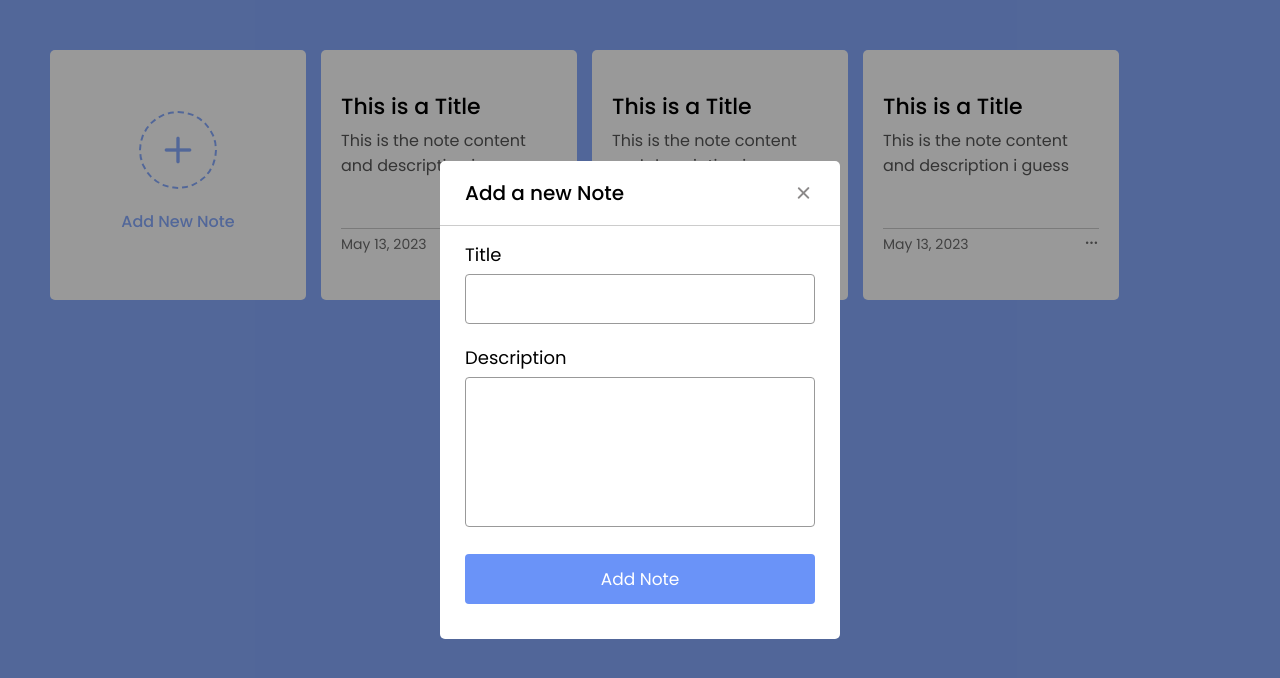
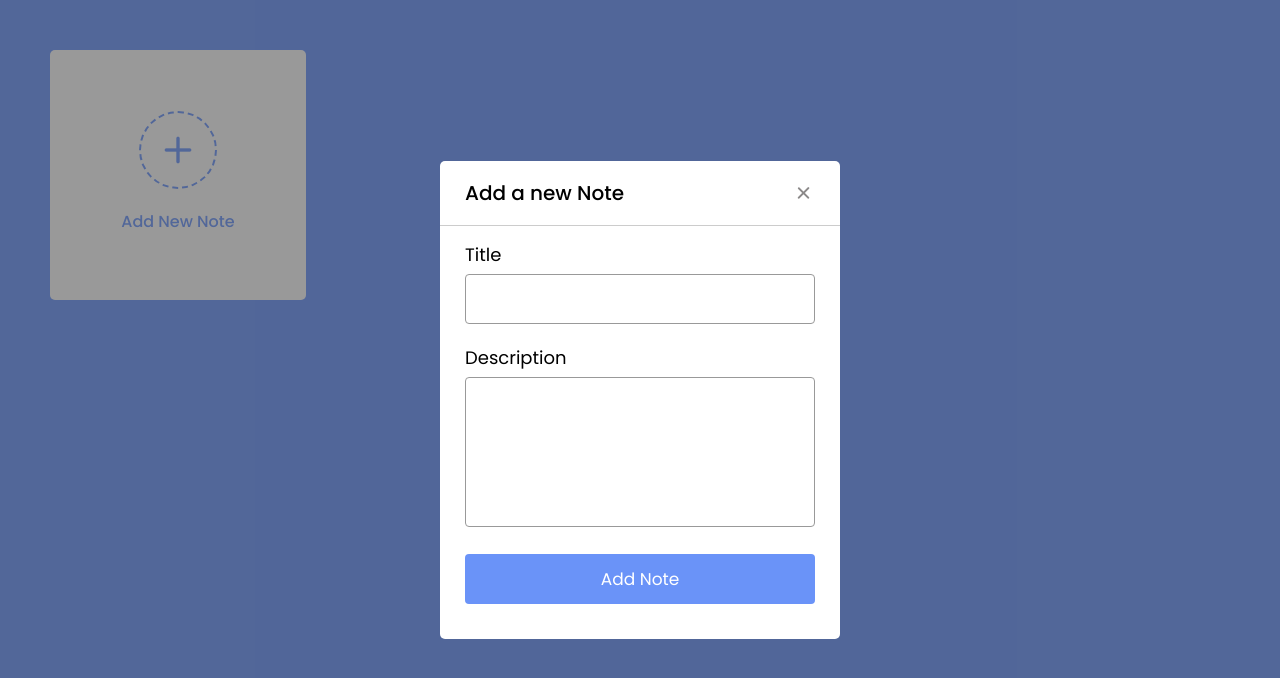
Before and after one commit to ManahilMasroor/notes-app, a plain HTML site: page index.html in a window 1280 px wide. Both pictures are taken after a click on the item "Add New Note". Drawn offline with nearby package versions, Linux system fonts and the light colour scheme.

Commit message:
Updated to start at empty/initial state

```diff
--- a/index.html
+++ b/index.html
@@ -34,50 +34,9 @@
                 <div class="icon"><i class="uil uil-plus"></i></div>
                <p>Add New Note</p>
             </li>
-            <li class="note">
-                <div class="details">
-                    <p>This is a Title</p>
-                    <span>This is the note content and description i guess</span>
-                </div>
-                <div class="bottom-content">
-                    <span>May 13, 2023</span>
-                    <div class="settings">
-                        <i class="uil uil-ellipsis-h"></i>
-                        <ul class="menu">
-                            <li><i class="uil uil-pen"></i>Edit</li>
-                            <li><i class="uil uil-trash"></i>Delete</li>
-                        </ul>
-                    </div>
-                </div>
-            </li>
-            <li class="note">
-                <div class="details">
-                    <p>This is a Title</p>
-                    <span>This is the note content and description i guess</span>
-                </div>
-                <div class="bottom-content">
-                    <span>May 13, 2023</span>
-                    <div class="settings">
-                        <i class="uil uil-ellipsis-h"></i>
-                    </div>
-                </div>
-            </li>
-            <li class="note">
-                <div class="details">
-                    <p>This is a Title</p>
-                    <span>This is the note content and description i guess</span>
-                </div>
-                <div class="bottom-content">
-                    <span>May 13, 2023</span>
-                    <div class="settings">
-                        <i class="uil uil-ellipsis-h"></i>
-                    </div>
-                </div>
-            </li>
         </div>
 
         <script src="script.js"></script>
+
     </body>
-
-
 </html>
--- a/style.css
+++ b/style.css
@@ -89,7 +89,8 @@ body{
     box-shadow: 0 0 6px rgba(0,0,0,0.15);
     transition: transform 0.2s ease;
 }
-.settings:hover .menu {
+
+.settings.show .menu {
     transform: scale(1);
 }
 .settings .menu li {
@@ -120,18 +121,18 @@ body{
     position: absolute;
     top: 50%;
     left: 50%;
-    z-index: 2;
+    z-index: 3;
     max-width: 400px;
     width: 100%;
     justify-content: center;
     transform: translate(-50%, -50%);
 }
-.popup-box, .popup-box .popup {
+.popup-box, .popup {
     opacity: 0;
     pointer-events: none;
     transition: all 0.25s ease;
 }
-.popup-box.show, .popup-box .popup {
+.popup-box.show, .popup-box.show .popup {
     opacity: 1;
     pointer-events: auto;
 }
```
